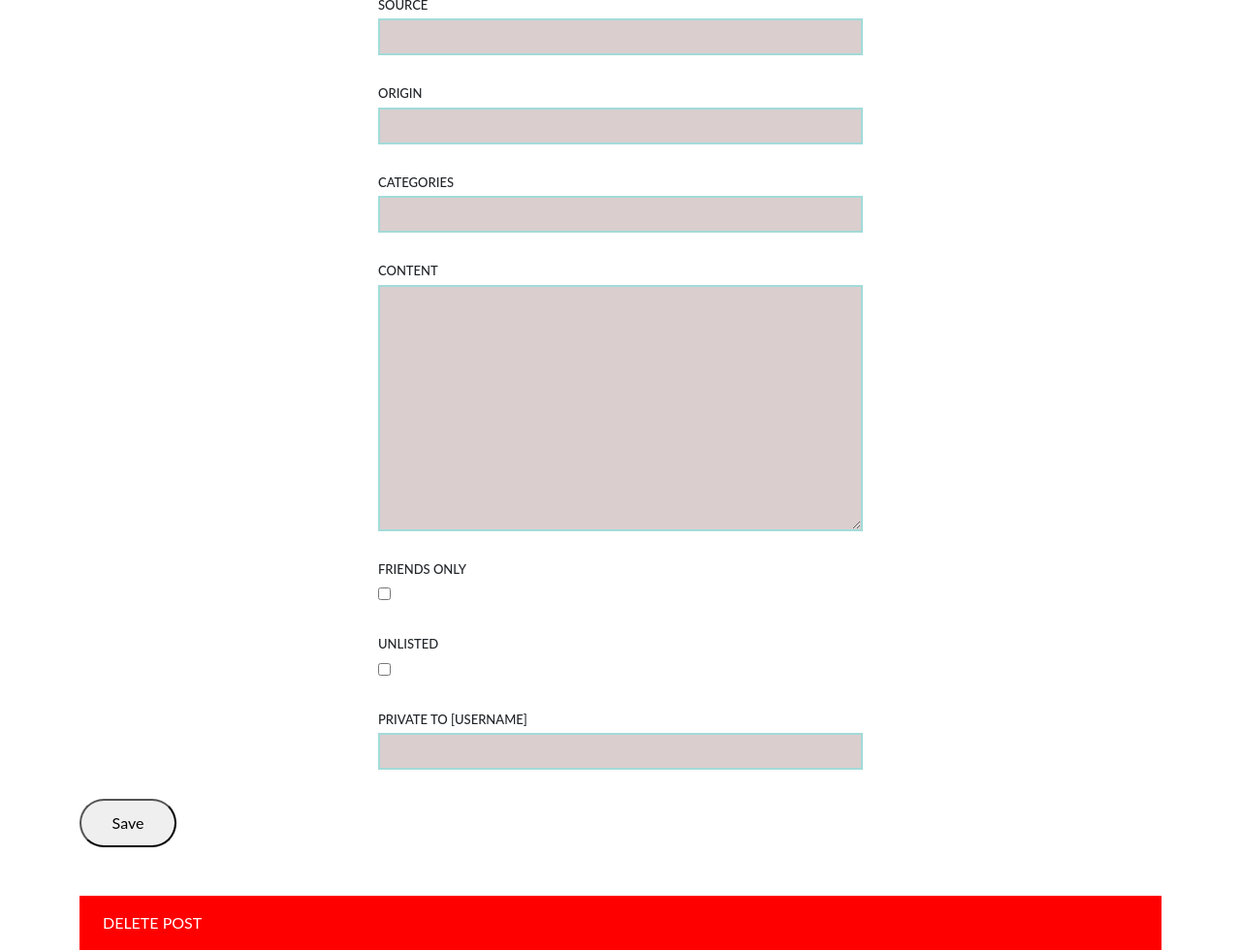
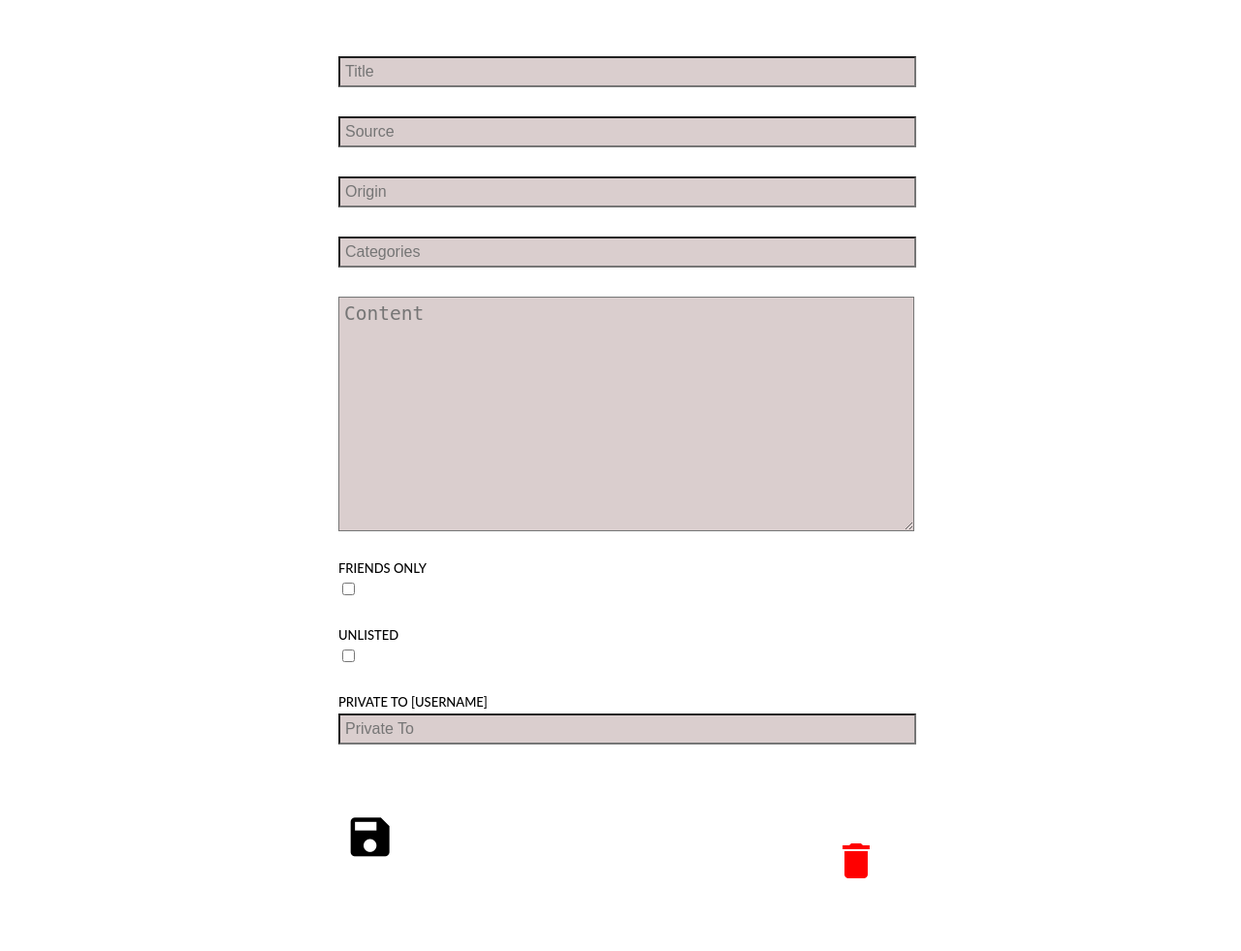
Before and after one commit to Anthonyyma/CMPUT404-Project, a Django app: page /editPost/ in a window 1280 px wide. Shown: the whole page at 97% size. Run offline with Django 3.2, Linux system fonts and the light colour scheme.

Commit message:
Update Create Styling

```diff
--- a/social/core/forms.py
+++ b/social/core/forms.py
@@ -15,24 +15,27 @@ class PostForm(forms.ModelForm):
         widgets = {
             "title": TextInput(attrs={
                 "class": "form-group form",
+                "placeholder": "Title"
             }),
             "source": TextInput(attrs={
                 "class": "form-group form",
+                "placeholder": "Source"
             }),
             "origin": TextInput(attrs={
                 "class": "form-group form",
+                "placeholder": "Origin"
             }),
-            # "content_type": TextInput(attrs={
-            #     "class": "form-group form",
-            # }),
             "categories": TextInput(attrs={
                 "class": "form-group form",
+                "placeholder": "Categories"
             }),
             "content": Textarea(attrs={
                 "class": "form-group form",
+                "placeholder": "Content"
             }),
             "private_to": TextInput(attrs={
                 "class": "form-group form",
+                "placeholder": "Private To"
             }),
             # "published": TextInput(attrs={
             #     "class": "forms",
--- a/social/core/static/css/style.css
+++ b/social/core/static/css/style.css
@@ -8,24 +8,18 @@ body {
   align-items: center;
 	justify-content: center;
   height: 100%;
-  width: 100%;
-  display: flex;
-  position: relative;
-}
-h1 {
-  color: pink
 }
 #delete-button {
   margin-top: 50px;
-  background-color: red;
-  color: white;
+  color: red;
   padding: 1em 1.5em;
   text-decoration: none;
-  text-transform: uppercase;
-  display: block;
+  display: inline;
 }
-.forms {
+form {
   min-width: 300px;
+  width: 50%;
+  margin: 0 auto;
 }
 .post-display {
   width: 50%;
@@ -55,10 +49,9 @@ label {
 .form {
   display: block;
   padding: 5px;
-  width: 100vw;
+  width: 100%;
   font-size: 1em;
   background-color: rgba(69, 10, 10, 0.2);
-  border: 2px solid rgba(34, 247, 240, 0.3);
   color: black;
   font-weight: 200;
 }
@@ -66,7 +59,6 @@ label {
   outline: -webkit-focus-ring-color auto 5px;
 }
 .form-group {
-  max-width: 500px;
   margin: auto;
   margin-bottom: 30px;
 }
--- a/social/core/templates/createPost.html
+++ b/social/core/templates/createPost.html
@@ -1,38 +1,31 @@
 <!doctype html>
-{% extends 'base.html' %}
-{% load static %}
-
-{% block content %}
 <html>
 <head>
     <meta charset="UTF-8">
     <meta http-equiv="X-UA-Compatible" content="IE=edge">
     <meta name="viewport" content="width=device-width, initial-scale=1.0">
     <title>Index</title>
+    <link href="https://fonts.googleapis.com/icon?family=Material+Icons" rel="stylesheet">
     {% load static %}
     <link rel="stylesheet" type="text/css" href="{% static 'css/style.css' %}">
 </head>
 <body>
+    <div style="padding: 50px;">
         <form method="POST" enctype="multipart/form-data">
             {% csrf_token %}
             <div class="form-group">
-            <label>Title</label>
                 {{ form.title }}
             </div>
             <div class="form-group">
-            <label>Source</label>
                 {{ form.source }}
             </div>
             <div class="form-group">
-            <label>Origin</label>
                 {{ form.origin }}
             </div>
             <div class="form-group">
-            <label>Categories</label>
                 {{ form.categories }}
             </div>
-        <div class="form-group">
-            <label>Content</label>
+            <div class="form-group" style="font-size: 1.5em;">
                 {{ form.content }}
             </div>
             {% if type == "PNG" or type == "JPEG" %}
@@ -58,9 +51,11 @@
                 <label>Private To [Username]</label>
                 {{ form.private_to }}
             </div>
-        <button type="submit" style="border-radius:50px; width: 100px; height: 50px">Save</button>
-        <div><a id="delete-button" href="{% url 'deletePost' %}?id={{ id }}">Delete Post</a></div>
+            <div style="width: 100%; display: flex; justify-content: space-between;">
+                <button type="submit" style="border: 0; background-color: white; cursor: pointer;"><i style="font-size: 4em;" class="material-icons">save</i></button>
+                <a id="delete-button" href="{% url 'deletePost' %}?id={{ id }}"><i style="font-size: 3em;" class="material-icons">delete</i></a>
+            </div>
         </form>
+    </div>
 </body>
 </html>
-{% endblock %}
```
Lines whose indentation alone changed are shown as unchanged.
